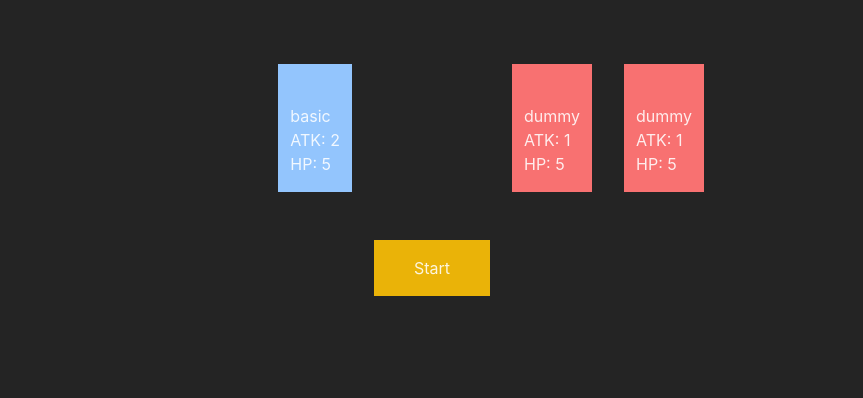
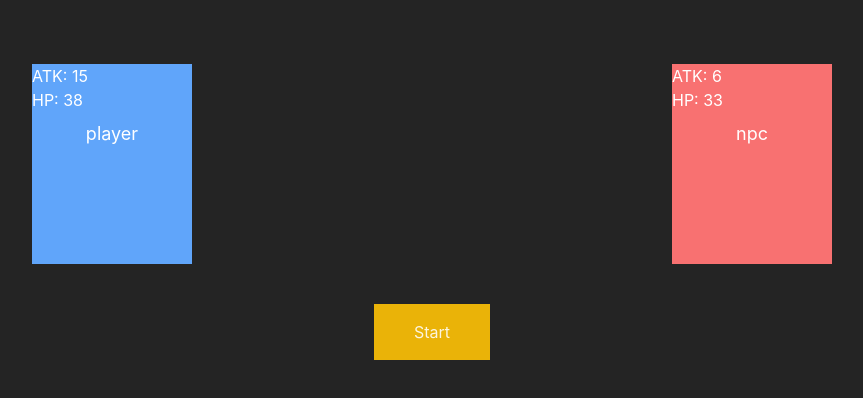
Before and after one commit to Maladroy/card-game-demo, a React (Vite) app: page / in a window 1280 px wide. Shown: the top 398 px of the page, without its empty margins (208-1071 px from the left). Built offline with nearby package versions, Linux system fonts and the light colour scheme.

Commit message:
Revert "update machine, components"

```diff
--- a/index.html
+++ b/index.html
@@ -4,11 +4,11 @@
     <meta charset="UTF-8" />
     <link rel="icon" type="image/svg+xml" href="/vite.svg" />
     <meta name="viewport" content="width=device-width, initial-scale=1.0" />
-    <link href="/dist/output.css" rel="stylesheet">
     <title>Vite + React + TS</title>
   </head>
   <body>
     <div id="root"></div>
     <script type="module" src="/src/main.tsx"></script>
+    <script src="https://cdn.tailwindcss.com"></script>
   </body>
 </html>
--- a/package.json
+++ b/package.json
@@ -20,7 +20,6 @@
     "@types/react": "^18.0.26",
     "@types/react-dom": "^18.0.9",
     "@vitejs/plugin-react": "^3.0.0",
-    "tailwindcss": "^3.2.4",
     "typescript": "^4.9.3",
     "vite": "^4.0.0"
   }
--- a/src/App.tsx
+++ b/src/App.tsx
@@ -1,10 +1,12 @@
+import { useState } from "react";
 import Game from "./Game";
 
-const App = () => (
-  <div className="App">
-    <Game/>
-  </div>
-);
-
+function App() {
+  return (
+    <div className="App">
+      <Game />
+    </div>
+  );
+}
 
 export default App;
--- a/src/Game.tsx
+++ b/src/Game.tsx
@@ -1,17 +1,19 @@
 import { useState, useEffect } from "react";
 import { useMachine } from "@xstate/react";
 import gameMachine from "./Machines";
+import { interpret } from "xstate";
 import _ from "lodash";
-import { IEntity } from "./interface";
-import PlayerDeck from "./components/PlayerDeck";
-import EnemyDeck from "./components/EnemyDeck";
+import player from "./assets/entities/player";
 
+interface IEntity {
+  atk: number;
+  hp: number;
+  id: string;
+}
 
 function Game() {
   const [state, send] = useMachine(gameMachine);
-  const [playerEnityList, setPlayerEntityList] = useState<IEntity[]>([]);
-  const [enemyEnityList, setEnemyEntityList] = useState<IEntity[]>([]);
-
+  const [entityList, setEntities] = useState<IEntity[]>([]);
 
   // const service = interpret(gameMachine).onTransition((state) => {
   //   console.log(state.value);
@@ -20,29 +22,37 @@ function Game() {
   useEffect(() => {
     if (state.value != "Init") {
       if (
-        ["PlayerAction", "EnemyAction"].includes(
+        ["PlayerAction", "NPCAction"].includes(
           _.values(state.value)[0] as string
         )
       ) {
         setTimeout(() => send("NEXT"), 1000);
       }
     }
-    setPlayerEntityList(_.values(state.context.entities.player));
-    setEnemyEntityList(_.values(state.context.entities.enemy));
+    setEntities(_.values(state.context.entities));
   }, [state.value]);
 
   return (
-    <div className="mx-auto mt-16 w-3/4">
-        <div className="grid gap-[10rem] grid-cols-2 mb-12">
-          <PlayerDeck
-            key="Player"
-            playerEnityList={playerEnityList}
-          />
-          <EnemyDeck
-            key="Enemy"
-            enemyEnityList={enemyEnityList}
-          />
-        </div>
+    <div className="w-screen mx-auto mt-16 w-3/4">
+      <div id="wrapper" className=" grid grid-cols-2 justify-items-center">
+        {entityList &&
+          entityList.map((ntt) => {
+            if (ntt.hp >= 0)
+              return (
+                <div
+                  key={ntt.id}
+                  id={ntt.id}
+                  className={`${
+                    ntt.id == "player" ? "bg-blue-400" : "bg-red-400"
+                  } text-white w-1/4 h-[25vh]`}
+                >
+                  <p>ATK: {ntt.atk}</p>
+                  <p>HP: {ntt.hp}</p>
+                  <p className="text-center text-lg mt-2">{ntt.id}</p>
+                </div>
+              );
+          })}
+      </div>
       <button
         className="bg-yellow-500 block px-10 py-4 mt-10 mx-auto"
         onClick={() => {
--- a/src/Machines.tsx
+++ b/src/Machines.tsx
@@ -1,24 +1,14 @@
 import { createMachine, assign } from "xstate";
-import { basic, dummy } from "./assets/entities";
-import { IEntity } from "./interface";
-
-const player = [basic];
-const enemy = [dummy, dummy];
-
-const actionProcess = (cause: IEntity[], target: IEntity[]) => {
-  target[0].hp -= cause[0].atk;
-
-  console.log(`${cause[0].name} deal ${cause[0].atk} damage to ${target[0].name}!`);
-}
-
-export default createMachine (
+import player from "./assets/entities/player";
+import npc from "./assets/entities/npc";
+export default createMachine(
   {
     predictableActionArguments: true,
     preserveActionOrder: true,
     id: "gameMachine",
     initial: "Init",
     context: {
-      entities: { player, enemy },
+      entities: { player, npc },
     },
     states: {
       Init: {
@@ -32,7 +22,7 @@ export default createMachine (
         initial: "PlayerAction",
         states: {
           PlayerAction: {
-            entry: ["fightEnemy"],
+            entry: ["fightNPC"],
             on: {
               NEXT: {
                 target: "PlayerActionProcess",
@@ -40,25 +30,23 @@ export default createMachine (
             },
           },
           PlayerActionProcess: {
-            entry: ["eliminationCheck"],
             always: [
               { target: "#gameMachine.GameEnd", cond: "didPlayerWin" },
-              { target: "EnemyAction", cond: "isPlayerAlive" },
+              { target: "NPCAction", cond: "isPlayerAlive" },
             ],
           },
-          EnemyAction: {
+          NPCAction: {
             entry: ["fightPlayer"],
             on: {
               NEXT: {
-                target: "EnemyActionProcess",
+                target: "NPCActionProcess",
               },
             },
           },
-          EnemyActionProcess: {
-            entry: ["eliminationCheck"],
+          NPCActionProcess: {
             always: [
-              { target: "#gameMachine.GameEnd", cond: "didEnemyWin" },
-              { target: "PlayerAction", cond: "isEnemyAlive" },
+              { target: "#gameMachine.GameEnd", cond: "didNPCWin" },
+              { target: "PlayerAction", cond: "isNPCAlive" },
             ],
           },
         },
@@ -73,23 +61,17 @@ export default createMachine (
   {
     actions: {
       // action implementations
-      fightEnemy: (context: any, event) => {
+      fightNPC: (context: any, event) => {
         let player = context.entities.player;
-        let enemy = context.entities.enemy;
-
-        actionProcess(player, enemy)
+        let npc = context.entities.npc;
+        npc.hp -= player.atk;
+        console.log(`Player deal ${player.atk} damage to NPC!`);
       },
       fightPlayer: (context, event) => {
         let player = context.entities.player;
-        let enemy = context.entities.enemy;
-
-        actionProcess(enemy, player)
-      },
-      // filter out dead entities
-      eliminationCheck: (context, event) => {
-        context.entities.player = context.entities.player.filter((entity: IEntity) => entity.hp > 0);
-        context.entities.enemy = context.entities.enemy.filter((entity: IEntity) => entity.hp > 0);
-        console.log('action ran')
+        let npc = context.entities.npc;
+        player.hp -= npc.atk;
+        console.log(`NPC deal ${npc.atk} to NPC!`);
       },
       logger: (context, event) => {
         console.log("state: ", context);
@@ -98,7 +80,7 @@ export default createMachine (
     guards: {
       didPlayerWin: (context, event) => {
         // check if player won
-        if (context.entities.enemy.length === 0) {
+        if (context.entities.npc.hp <= 0) {
           console.log("Player won!");
           return true;
         }
@@ -106,21 +88,19 @@ export default createMachine (
       },
       isPlayerAlive: (context, event) => {
         // check if player alive
-        console.log(context.entities.player[0].hp)
-        return context.entities.player[0].hp > 0;
+        return context.entities.player.hp > 0;
       },
-      didEnemyWin: (context, event) => {
-        // check if enemy won
-        if (context.entities.player.length === 0) {
-          console.log("Enemy won!");
+      didNPCWin: (context, event) => {
+        // check if npc won
+        if (context.entities.player.hp <= 0) {
+          console.log("NPC won!");
           return true;
         }
         return false;
       },
-      isEnemyAlive: (context, event) => {
-        // check if enemy alive
-        console.log(context.entities.enemy[0].hp)
-        return context.entities.enemy[0].hp > 0;
+      isNPCAlive: (context, event) => {
+        // check if npc alive
+        return context.entities.npc.hp > 0;
       },
     },
   }
--- a/src/assets/entities.ts
+++ /dev/null
@@ -1,21 +0,0 @@
-const basic = {
-    id: 1,
-    name: 'basic',
-    atk: 2,
-    hp: 5,
-}
-
-const dummy = {
-    id: 2,
-    name: 'dummy',
-    atk: 1,
-    hp: 5,
-
-}
-class Card {
-
-}
-
-
-new Card()
-export { basic, dummy }
--- a/src/components/EnemyDeck.tsx
+++ /dev/null
@@ -1,20 +0,0 @@
-import { IEntity } from "../interface";
-import EntityCard from "./EntityCard";
-
-const EnemyDeck = ({ enemyEnityList }: { enemyEnityList: IEntity[]}) => {
-    return (
-        <div className="flex gap-8">
-            {enemyEnityList.map((e: IEntity, index) => (
-                <EntityCard
-                    key={index}
-                    name={e.name}
-                    atk={e.atk}
-                    hp={e.hp}
-                    type='enemy'
-                />
-            ))}
-        </div>
-    )
-}
-
-export default EnemyDeck;
--- a/src/components/EntityCard.tsx
+++ /dev/null
@@ -1,14 +0,0 @@
-const EntityCard = ({ name, atk, hp, type }: { name: string, atk: number, hp: number, type: string}) => {
-    return (
-        <div className={` ${type === 'own' ? 'bg-blue-300' : 'bg-red-400'}  px-3 py-4`}>
-            <div className="h-6"></div>
-            <h1>{name}</h1>
-            <div className="">
-                <h1>ATK: {atk}</h1>
-                <h1>HP: {hp}</h1>
-            </div>
-        </div>
-    )
-}
-
-export default EntityCard;
--- a/src/components/PlayerDeck.tsx
+++ /dev/null
@@ -1,20 +0,0 @@
-import { IEntity } from "../interface";
-import EntityCard from "./EntityCard";
-
-const PlayerDeck = ({ playerEnityList }: { playerEnityList: IEntity[]}) => {
-    return (
-        <div className="flex gap-8 ml-auto">
-            {playerEnityList.map((e: IEntity, index) => (
-                <EntityCard
-                    key={index}
-                    name={e.name}
-                    atk={e.atk}
-                    hp={e.hp}
-                    type='own'
-                />
-            ))}
-        </div>
-    )
-}
-
-export default PlayerDeck;
--- a/src/index.css
+++ b/src/index.css
@@ -1,7 +1,3 @@
-@tailwind base;
-@tailwind components;
-@tailwind utilities;
-
 :root {
   font-family: Inter, Avenir, Helvetica, Arial, sans-serif;
   font-size: 16px;
--- a/src/interface.ts
+++ /dev/null
@@ -1,6 +0,0 @@
-export interface IEntity {
-    id: string;
-    name: string;
-    atk: number;
-    hp: number;
-}
--- a/tailwind.config.cjs
+++ /dev/null
@@ -1,19 +0,0 @@
-/** @type {import('tailwindcss').Config} */
-const colors = require('tailwindcss/colors')
-
-module.exports = {
-  content: [
-    "./index.html",
-    "./src/**/*.{js,ts,jsx,tsx}",
-  ],
-   theme: {
-    extend: {
-      width: {
-        'container': 'min(1200px, 100% - 2rem)',
-      },
-    },
-  },
-  plugins: [
-    // ...
-  ]
-}
```
Also changed, not shown: 3 other files (tests, documents, lock files or other folders).
